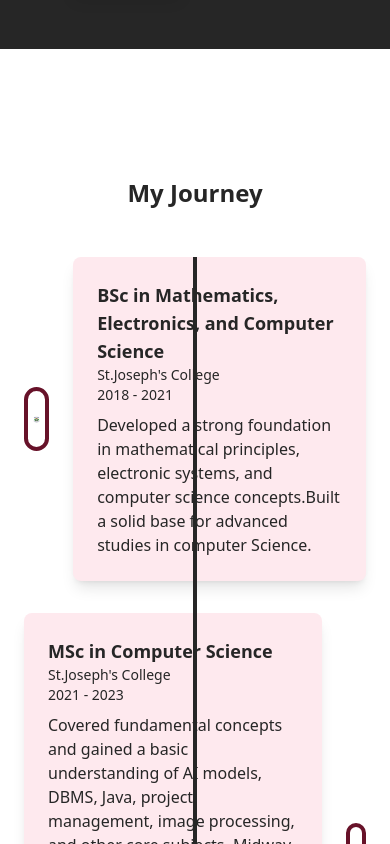
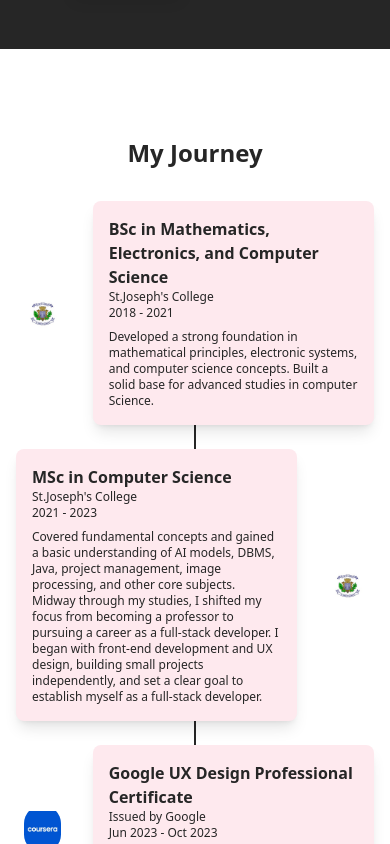
Before and after one commit to sharithasneem/portfolio, a Next.js app: page / in a window 390 px wide. Shown: the part 2640-3484 px from the top of the page. Built offline with nearby package versions, Linux system fonts and the light colour scheme.

Commit message:
timeline responsive commit

```diff
--- a/src/app/component/hero/page.js
+++ b/src/app/component/hero/page.js
@@ -5,7 +5,7 @@ export default function Hero() {
     const name = "I’m Shariba Thasneem,"
     return (
         <div>
-            <div className="flex flex-col font-sans w-full md:flex-row h-auto md:space-x-6 sm:px-16 sm:flex-row mb-12 sm:mb-16 sm:mt-40 ">
+            <div className="flex flex-col font-sans w-full md:flex-row h-auto md:space-x-6 sm:px-16 sm:flex-row mb-12 sm:mb-16  ">
                 <motion.div className="flex-1"
                     initial={{ scale: 0.9 }}
                     animate={{ scale: 1 }}
@@ -51,7 +51,7 @@ export default function Hero() {
                             An enthusiastic professional specialized in <span className="font-bold">React Full-Stack</span> development and <span className="font-bold">UX Design</span>, who loves solving complex problems with creativity and innovation.
                         </motion.p>
                     </div>
-                    <motion.div className="flex flex-1 w-[50vw] justify-center sm:justify-end flex-col "
+                    <motion.div className="flex flex-1 w-[95vw] justify-center sm:justify-end flex-col md:w-[50vw] "
                         initial={{ opacity: 0, y: 20 }}
                         animate={{ opacity: 1, y: 0 }}
                         transition={{ duration: 1, delay: 0.3, ease: "easeOut" }}>
--- a/src/app/component/timeline/page.js
+++ b/src/app/component/timeline/page.js
@@ -8,15 +8,13 @@ import coursera from "../../../../public/coursera.jpg";
 import citriot from "../../../../public/citriot.webp";
 import gomo from "../../../../public/gomo.png";
 
-
-
 const timelineData = [
     {
         title: "BSc in Mathematics, Electronics, and Computer Science",
         date: "2018 - 2021",
         img: sjc,
         place: "St.Joseph's College",
-        description: "Developed a strong foundation in mathematical principles, electronic systems, and computer science concepts.Built a solid base for advanced studies in computer Science.",
+        description: "Developed a strong foundation in mathematical principles, electronic systems, and computer science concepts. Built a solid base for advanced studies in computer Science.",
     },
     {
         title: "MSc in Computer Science",
@@ -28,16 +26,16 @@ const timelineData = [
     {
         title: "Google UX Design Professional Certificate",
         img: coursera,
-        date: "jun 2023 - oct 2023",
+        date: "Jun 2023 - Oct 2023",
         place: "Issued by Google",
-        description: "Specialized in UI/UX design by enrolling in a dedicated course to build a strong foundation, as I was new to the field."
+        description: "Specialized in UI/UX design by enrolling in a dedicated course to build a strong foundation, as I was new to the field.",
     },
     {
         title: "UX Designer Intern",
         img: gomo,
         date: "Jan 2023 - Apr 2023",
         place: "Gomobites LLP – remote",
-        description: "Actively contributed to iterative design and redesign processes, enhancing user interfaces to improve overall user experiences. Translated designs into functional code using JavaScript while collaborating with cross-functional teams to ensure seamless implementation."
+        description: "Actively contributed to iterative design and redesign processes, enhancing user interfaces to improve overall user experiences. Translated designs into functional code using JavaScript while collaborating with cross-functional teams to ensure seamless implementation.",
     },
     {
         title: "Full Stack Developer",
@@ -50,10 +48,11 @@ const timelineData = [
 
 export default function Timeline() {
     return (
-        <div className="text-[#262626] py-20 px-6  font-sans flex flex-col items-center">
-            <h1 className="text-2xl font-bold mb-12 font-sans">My Journey</h1>
+        <div className="text-[#262626] py-10 sm:py-20 px-4 sm:px-6 font-sans flex flex-col items-center">
+            <h1 className="text-2xl sm:text-3xl font-bold mb-8 sm:mb-12">My Journey</h1>
             <div className="relative w-full max-w-3xl">
-                <div className="absolute w-1 bg-[#262626] h-full left-1/2 transform -translate-x-1/2"></div>
+                {/* Timeline Line behind the divs */}
+                <div className="absolute w-[2px] sm:w-[2px] bg-[#262626] h-full left-1/2 transform -translate-x-1/2 z-0"></div>
                 {timelineData.map((item, index) => (
                     <TimelineCard key={index} item={item} isRightAligned={index % 2 === 0} />
                 ))}
@@ -68,31 +67,32 @@ function TimelineCard({ item, isRightAligned }) {
 
     return (
         <motion.div
-            className={`mb-8 flex ${isRightAligned ? "flex-row-reverse" : "flex-row"} items-center`}
+            className={`mb-6 sm:mb-8 flex ${isRightAligned ? "flex-row-reverse" : "flex-row"} items-center w-full relative z-10`}
             initial={{ opacity: 0, y: 50 }}
             animate={isInView ? { opacity: 1, y: 0 } : {}}
             transition={{ duration: 0.5 }}
             ref={cardRef}
         >
-            <div className="bg-[#FEE9EE] rounded-lg shadow-lg p-6 max-w-sm">
-                <h2 className="text-lg font-bold text-[#262626]">{item.title}</h2>
-                <p className="text-sm text-[#262626]">{item.place}</p>
-                <p className="text-sm text-[#262626]">{item.date}</p>
-                <p className="text-[#262626] mt-2">{item.description}</p>
+            {/* Card Section */}
+            <div className="bg-[#FEE9EE] rounded-lg shadow-lg p-4 sm:p-6 max-w-sm sm:max-w-md w-full">
+                <h2 className="text-base sm:text-lg font-bold text-[#262626]">{item.title}</h2>
+                <p className="text-xs sm:text-sm text-[#262626]">{item.place}</p>
+                <p className="text-xs sm:text-sm text-[#262626]">{item.date}</p>
+                <p className="text-[#262626] mt-2 text-xs sm:text-sm">{item.description}</p>
             </div>
+
+            {/* Image Section */}
             <div
-                className={`w-16  rounded-full border-4 p-1 border-[#671229] h-16 ${isRightAligned ? "mr-6" : "ml-6"} flex justify-center items-center`}
+                className={`w-16 sm:w-20 rounded-full border-4 p-1 border-[#671229] border-transparent h-16 sm:h-16 ${isRightAligned ? "mr-6 sm:mr-8" : "ml-6 sm:ml-8"} flex justify-center items-center`}
             >
                 <Image
                     src={item.img}
                     alt={`${item.title} icon`}
+                    className="w-12 h-12 sm:w-16 sm:h-16 object-contain rounded-full"
+                />
+            </div>
 
-                    className="w-full h-full object-contain rounded-full"
-                />
 
-                {/* <div className="text-5xl mb-4">{item.icon}</div> */}
-
-            </div>
         </motion.div>
     );
 }
```
